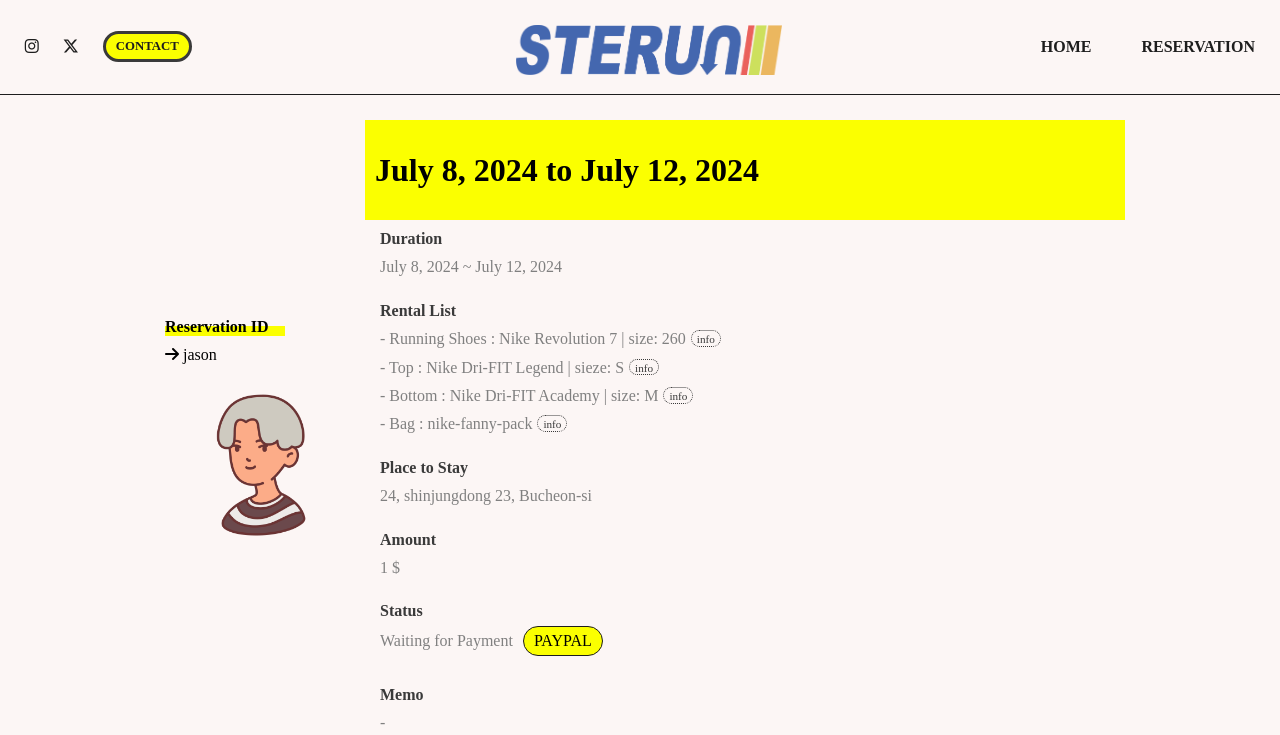
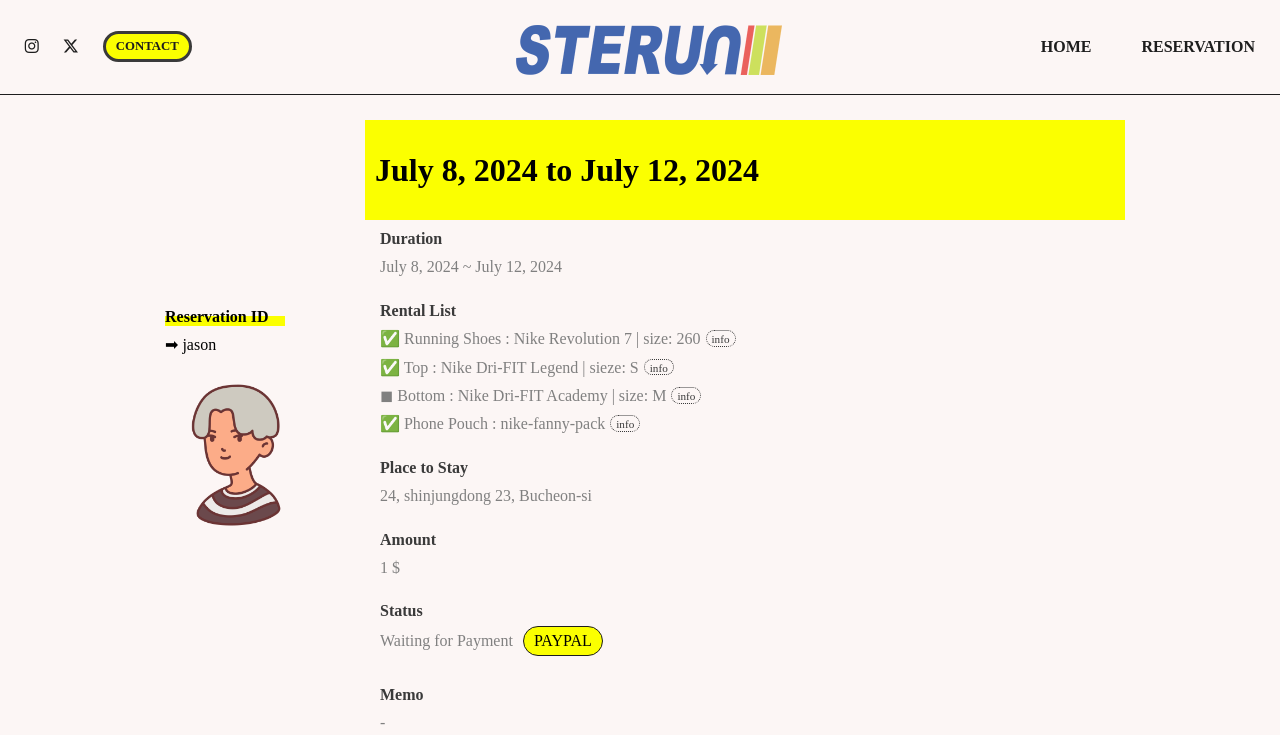
Before and after one commit to khw0512/jool-booking, a Django app: a page that uses templates/EN/mypage.html in a window 1280 px wide. Shown: the top 735 px of the page. Run offline with Django 4.2, Linux system fonts and the light colour scheme; data comes from the database, SQL or seed files in the repository; some libraries are stand-ins or nearby versions; some web fonts are replaced.

Commit message:
202408072003

```diff
--- a/static/css/formstyle.css
+++ b/static/css/formstyle.css
@@ -223,7 +223,7 @@ td, th{
 #tab-1, #tab-2, #tab-3{
     max-height: 350px;
     overflow: scroll;
-    padding: 10px 0 40px 10px;
+    padding: 10px 0 20px 0;
     border-radius: 20px;
 }
 
--- a/templates/EN/check.html
+++ b/templates/EN/check.html
@@ -63,7 +63,7 @@
     <div style="min-height: 100vh" class="tocenter check-page-img">
       <div>
         <div class="navbar-space"></div>
-        <p class="check-message">Search by the Reservation ID &#x1F3AB</p>
+        <p class="check-message">Search by the Reservation ID :)</p>
       </div>
       <form class="search" method="POST" action="{% url 'reservation:checked' %}">
         {% csrf_token %}
--- a/templates/EN/mypage.html
+++ b/templates/EN/mypage.html
@@ -72,13 +72,13 @@
                     <p class="reserv-ox">Reservation ID</p>
                     <div class="underline" style="width:120px; margin-top:-10px"></div>
                     <p>
-                      <i class="fa-solid fa-arrow-right"></i>
+                      &#x27A1
                       {{result.reserv_id}}
                     </p>
                     {% if result.image != "" %}
-                      <img style="width:150px; padding-left:25px; padding-top:25px;" class="fade-in" src="/media/{{result.image}}" alt=""/>
+                      <img style="width:150px; padding:25px 0 20px 0;" class="fade-in" src="/media/{{result.image}}" alt=""/>
                     {% else %}
-                      <img style="width:150px; padding-left:25px; padding-top:25px;" class="fade-in" src="/static/img/logo-shoes-1.png" alt=""/>
+                      <img style="width:150px; padding:25px 0 20px 0;" class="fade-in" src="/static/img/logo-shoes-1.png" alt=""/>
                     {% endif %}
                   </div>
                   <div style="width:90%;" class="flex-column fade-in">
@@ -92,7 +92,8 @@
                     <div style="height:20px;"></div>
                     <p class="reserv-title">Rental List</p>
                     <div class="flex-row-notwrap">
-                      <p class="reserv-content">- Running Shoes :
+                      {% if result.shoes != None %}
+                        <p class="reserv-content">&#x2705 Running Shoes :
                           {{result.shoes.name}}
                           | size:
                           {{result.shoes.size}}
@@ -100,9 +101,13 @@
                         <a target="_blank" href="{{result.shoes.link}}">
                           <div class="info-box">info</div>
                         </a>
+                      {% else %}
+                        <p class="reserv-content">&#x25FB Shoes : -</p>
+                      {% endif %}
                     </div>
                     <div class="flex-row-notwrap">
-                      <p class="reserv-content">- Top :
+                      {% if result.top != None%}
+                        <p class="reserv-content">&#x2705 Top :
                           {{result.top.name}}
                           | sieze:
                           {{result.top.size}}
@@ -110,22 +115,35 @@
                         <a target="_blank" href="{{result.top.link}}">
                           <div class="info-box">info</div>
                         </a>
+                      {% else %}
+                        <p class="reserv-content">&#x25FB Top : -</p>
+                      {% endif %}
+
                     </div>
                     <div class="flex-row-notwrap">
-                      <p class="reserv-content">- Bottom :
+                      {% if result.bottom != None %}
+                        <p class="reserv-content">&#x25FC Bottom :
                           {{result.bottom.name}}
                           | size:
                           {{result.bottom.size}}</p>
                         <a target="_blank" href="{{result.bottom.link}}">
                           <div class="info-box">info</div>
                         </a>
+                      {% else %}
+                        <p class="reserv-content">&#x25FB Bottom : -</p>
+                      {% endif %}
                     </div>
                     <div class="flex-row-notwrap">
-                      <p class="reserv-content">- Bag :
+                      {% if result.bag != None %}
+                        <p class="reserv-content">&#x2705 Phone Pouch :
                           {{result.bag}}</p>
                         <a target="_blank" href="{{result.bag.link}}">
                           <div class="info-box">info</div>
                         </a>
+                      {% else %}
+                        <p class="reserv-content">&#x25FB Phone Pouch : -</p>
+                      {% endif %}
+
                     </div>
                     <div style="height:20px;"></div>
                     <p class="reserv-title">Place to Stay</p>
```
Also changed, not shown: static/img/sterun-logo-3.png. Lines whose indentation alone changed are shown as unchanged.
